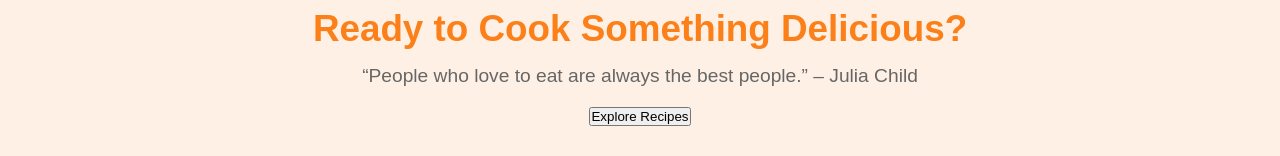
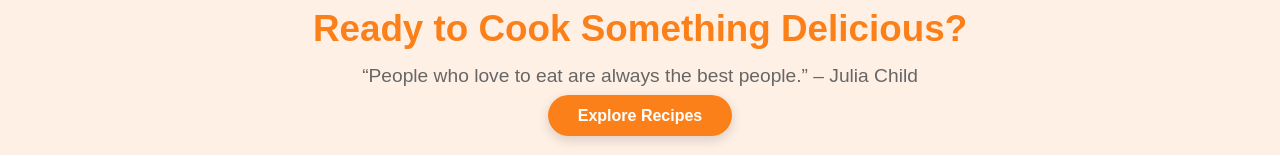
Before and after one commit to abhzhek27/Delicious-Diaries, a plain HTML site: page about.html in a window 1280 px wide. Shown: the part 673-829 px from the top of the page. Drawn offline with Linux system fonts and the light colour scheme.

Commit message:
Update about.html

```diff
--- a/about.html
+++ b/about.html
@@ -43,10 +43,7 @@
 <section class="inspire">
   <h2>Ready to Cook Something Delicious?</h2>
   <p>“People who love to eat are always the best people.” – Julia Child</p>
-  <a href="2ndhtml.html#featured-recipes">
-  <button class="explore-btn" class="orange-btn">Explore Recipes</button>
-</a>
-
+  <a href="2nd.html.html#recipes" class="orange-btn">Explore Recipes</a>
 </section>
 <script>
     document.querySelectorAll('a[href^="#"]').forEach(anchor => {
```
